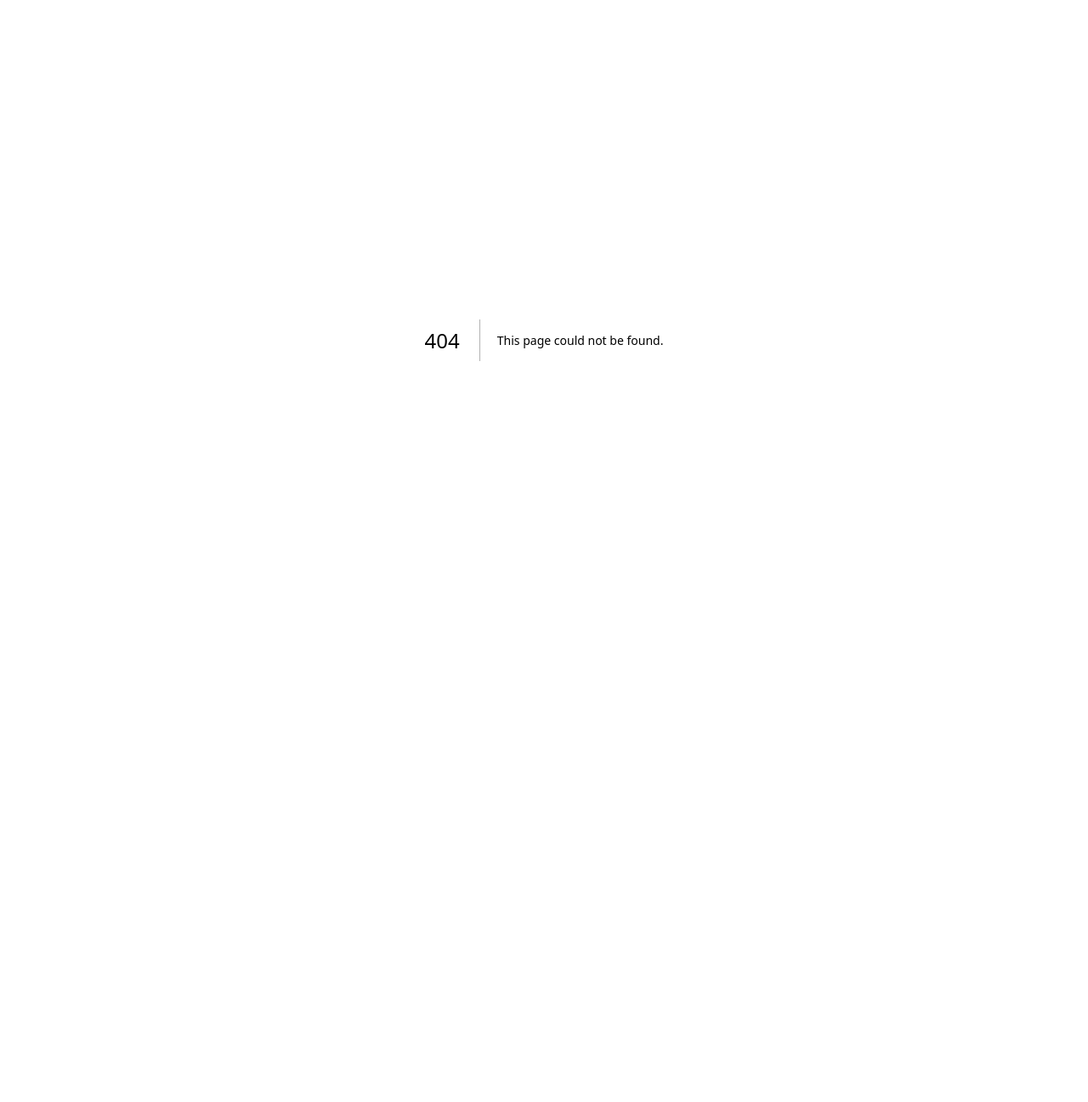
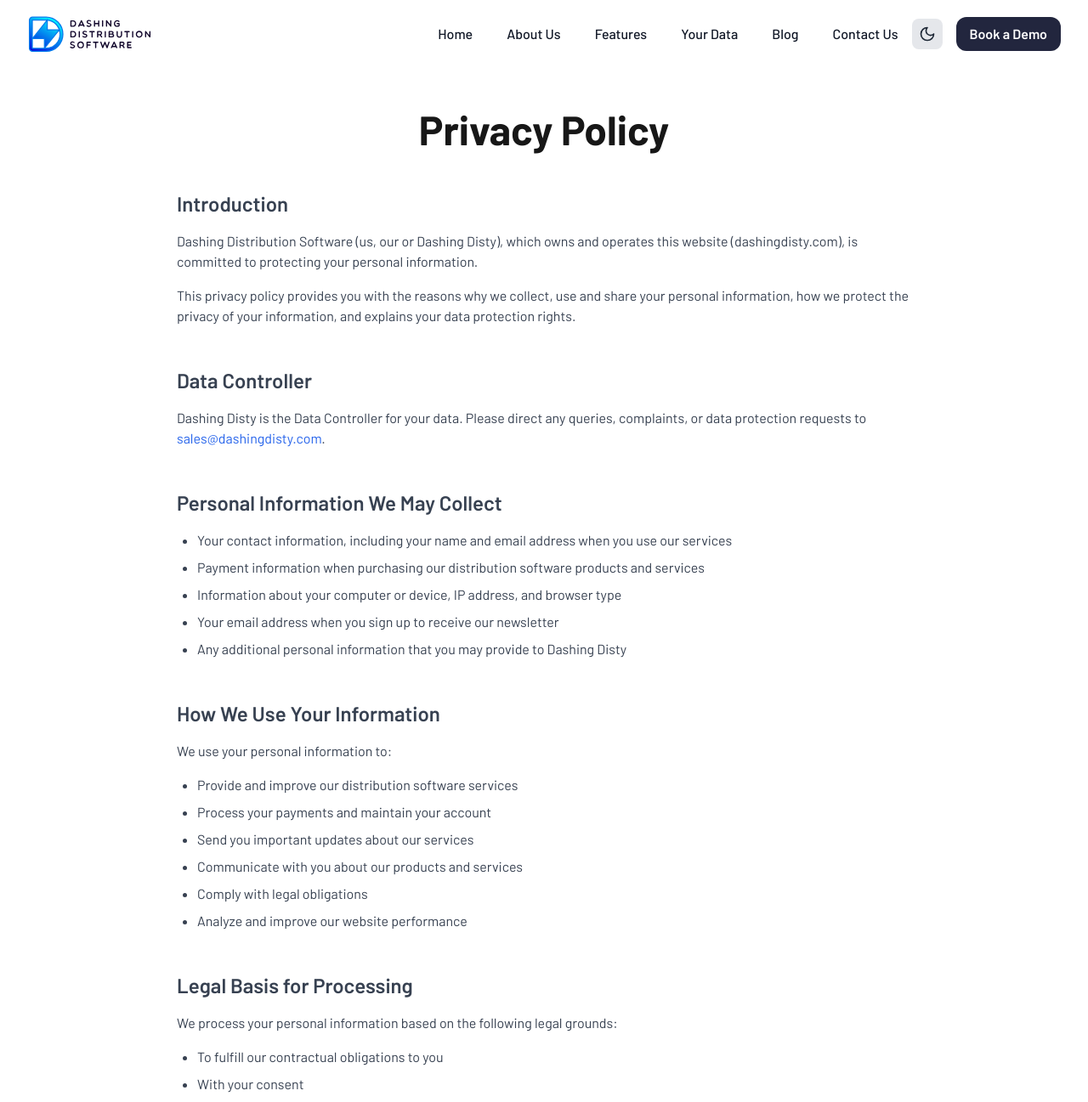
Before and after one commit to hari-bhandari/dashing-site2, a Next.js app: page /privacy-policy in a window 1280 px wide. Before the commit this address had no page. Shown: the top 1297 px of the page at 85% size. Before the commit the page ends 800 px from the top, so only its background shows below. Built offline with nearby package versions, Linux system fonts and the light colour scheme.

Commit message:
Privacy policy page added

```diff
--- a/src/app/components/Footer.tsx
+++ b/src/app/components/Footer.tsx
@@ -53,7 +53,7 @@ export default function Footer() {
               Legal
             </h3>
             <div className="flex flex-col space-y-2">
-              <Link href="/privacy" className="text-gray-600 hover:text-gray-900 dark:text-white">
+              <Link href="/privacy-policy" className="text-gray-600 hover:text-gray-900 dark:text-white">
                 Privacy Policy
               </Link>
               <Link href="/terms" className="text-gray-600 hover:text-gray-900 dark:text-white">
--- a/src/app/components/WobbleCard.tsx
+++ b/src/app/components/WobbleCard.tsx
@@ -49,18 +49,19 @@ export default function WobbleCard() {
           className="h-full px-2 py-12 sm:px-10"
         >
           <Noise />
-          {/* Change the flex layout to column on small screens */}
-          <div className="flex flex-col md:flex-row items-center justify-between gap-8 text-white">
-            <div className="flex-1 w-full text-center md:text-left">
-              <h2 className="hidden md:block text-2xl sm:text-4xl font-bold mb-4">
+          <div className="flex flex-col md:flex-row items-center justify-between gap-8 text-white h-full">
+            {/* Desktop version - hidden on mobile */}
+            <div className="hidden md:flex flex-1 w-full text-center md:text-left">
+              <h2 className="text-2xl sm:text-4xl font-bold mb-4">
                 Ready to Transform Your Brokerage?
               </h2>
-              <button className="flex sm:hidden md:flex items-center justify-center gap-2 bg-white text-white px-6 py-3 rounded-lg font-semibold hover:bg-opacity-80 transition-colors bg-opacity-25 hover:cursor-pointer w-full md:w-auto">
+              <button className="flex items-center justify-center gap-2 bg-white text-white px-6 py-3 rounded-lg font-semibold hover:bg-opacity-80 transition-colors bg-opacity-25 hover:cursor-pointer md:w-auto">
                 Get Started
                 <BsStars className="w-4 h-4 text-white" />
               </button>
             </div>
 
+            {/* Cards section */}
             <div className="flex-1 flex flex-col gap-4 w-full">
               <div className="bg-white bg-opacity-10 p-4 rounded-lg">
                 <div className="flex items-center gap-3">
@@ -93,6 +94,14 @@ export default function WobbleCard() {
 
               </div>
             </div>
+
+            {/* Mobile button - shown below md breakpoint */}
+            <div className="md:hidden w-full mt-auto">
+              <button className="flex items-center justify-center gap-2 bg-white text-white px-6 py-3 rounded-lg font-semibold hover:bg-opacity-80 transition-colors bg-opacity-25 hover:cursor-pointer w-full">
+                Get Started
+                <BsStars className="w-4 h-4 text-white" />
+              </button>
+            </div>
           </div>
         </motion.div>
       </div>
--- /dev/null
+++ b/src/app/privacy-policy/page.tsx
@@ -0,0 +1,106 @@
+"use client";
+import dynamic from 'next/dynamic';
+const Navbar = dynamic(() => import('@/app/components/Navbar'), {
+  ssr: false
+});
+import Footer from "@/app/components/Footer";
+
+export default function PrivacyPolicy() {
+  return (
+    <div className="flex flex-col items-stretch justify-between min-h-screen">
+      <Navbar />
+      <main className="flex-grow max-w-4xl mx-auto px-4 py-12">
+        <h1 className="text-4xl md:text-5xl font-bold text-center mb-12 dark:text-white">
+          Privacy Policy
+        </h1>
+
+        <div className="space-y-12 text-gray-700 dark:text-gray-300">
+          {/* Introduction */}
+          <section className="space-y-4">
+            <h2 className="text-2xl font-semibold dark:text-white">Introduction</h2>
+            <p>
+              Dashing Distribution Software (us, our or Dashing Disty), which owns and operates this website (dashingdisty.com), is committed to protecting your personal information.
+            </p>
+            <p>
+              This privacy policy provides you with the reasons why we collect, use and share your personal information, how we protect the privacy of your information, and explains your data protection rights.
+            </p>
+          </section>
+
+          {/* Data Controller */}
+          <section className="space-y-4">
+            <h2 className="text-2xl font-semibold dark:text-white">Data Controller</h2>
+            <p>
+              Dashing Disty is the Data Controller for your data. Please direct any queries, complaints, or data protection requests to <a href="mailto:sales@dashingdisty.com" className="text-blue-600 dark:text-blue-400 hover:underline">sales@dashingdisty.com</a>.
+            </p>
+          </section>
+
+          {/* Personal Information Collection */}
+          <section className="space-y-4">
+            <h2 className="text-2xl font-semibold dark:text-white">Personal Information We May Collect</h2>
+            <ul className="list-disc pl-6 space-y-2">
+              <li>Your contact information, including your name and email address when you use our services</li>
+              <li>Payment information when purchasing our distribution software products and services</li>
+              <li>Information about your computer or device, IP address, and browser type</li>
+              <li>Your email address when you sign up to receive our newsletter</li>
+              <li>Any additional personal information that you may provide to Dashing Disty</li>
+            </ul>
+          </section>
+
+          {/* How We Use Your Information */}
+          <section className="space-y-4">
+            <h2 className="text-2xl font-semibold dark:text-white">How We Use Your Information</h2>
+            <p>We use your personal information to:</p>
+            <ul className="list-disc pl-6 space-y-2">
+              <li>Provide and improve our distribution software services</li>
+              <li>Process your payments and maintain your account</li>
+              <li>Send you important updates about our services</li>
+              <li>Communicate with you about our products and services</li>
+              <li>Comply with legal obligations</li>
+              <li>Analyze and improve our website performance</li>
+            </ul>
+          </section>
+
+          {/* Legal Basis */}
+          <section className="space-y-4">
+            <h2 className="text-2xl font-semibold dark:text-white">Legal Basis for Processing</h2>
+            <p>We process your personal information based on the following legal grounds:</p>
+            <ul className="list-disc pl-6 space-y-2">
+              <li>To fulfill our contractual obligations to you</li>
+              <li>With your consent</li>
+              <li>To comply with legal obligations</li>
+              <li>For our legitimate business interests</li>
+            </ul>
+          </section>
+
+          {/* Data Retention */}
+          <section className="space-y-4">
+            <h2 className="text-2xl font-semibold dark:text-white">Data Retention</h2>
+            <p>We retain your personal information for as long as necessary to fulfill the purposes for which it was collected, including for the purposes of satisfying any legal, accounting, or reporting requirements.</p>
+          </section>
+
+          {/* Your Rights */}
+          <section className="space-y-4">
+            <h2 className="text-2xl font-semibold dark:text-white">Your Rights</h2>
+            <p>You have the following rights regarding your personal information:</p>
+            <ul className="list-disc pl-6 space-y-2">
+              <li>The right to access your personal information</li>
+              <li>The right to rectify your personal information</li>
+              <li>The right to erase your personal information</li>
+              <li>The right to restrict the processing of your personal information</li>
+              <li>The right to data portability</li>
+              <li>The right to object to the processing of your personal information</li>
+              <li>The right to withdraw consent</li>
+            </ul>
+          </section>
+
+          {/* Contact Us */}
+          <section className="space-y-4">
+            <h2 className="text-2xl font-semibold dark:text-white">Contact Us</h2>
+            <p>If you have any questions or concerns about this privacy policy or our data practices, please contact us at <a href="mailto:sales@dashingdisty.com" className="text-blue-600 dark:text-blue-400 hover:underline">sales@dashingdisty.com</a>.</p>
+          </section>
+        </div>
+      </main>
+      <Footer />
+    </div>
+  );
+}
```
